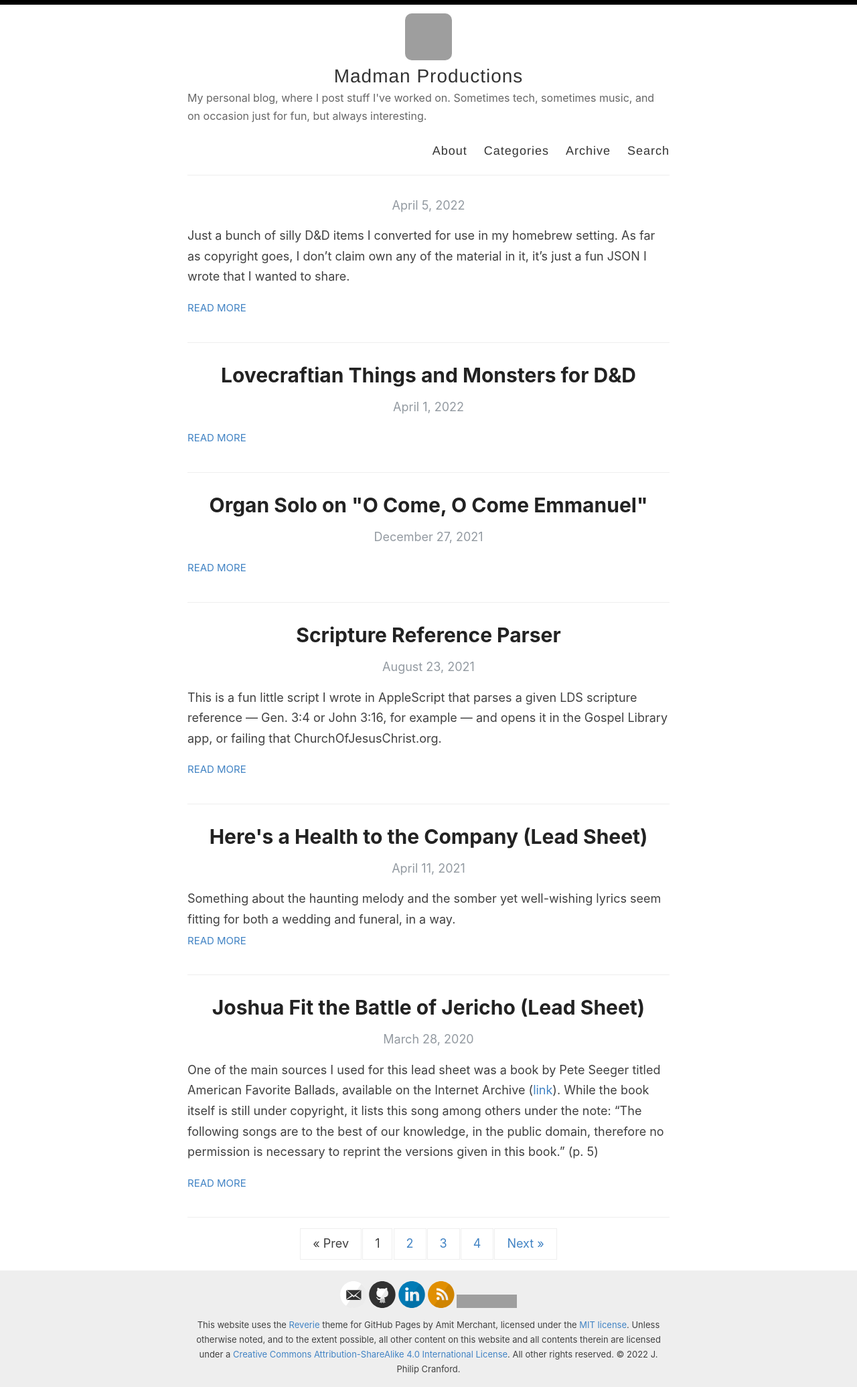
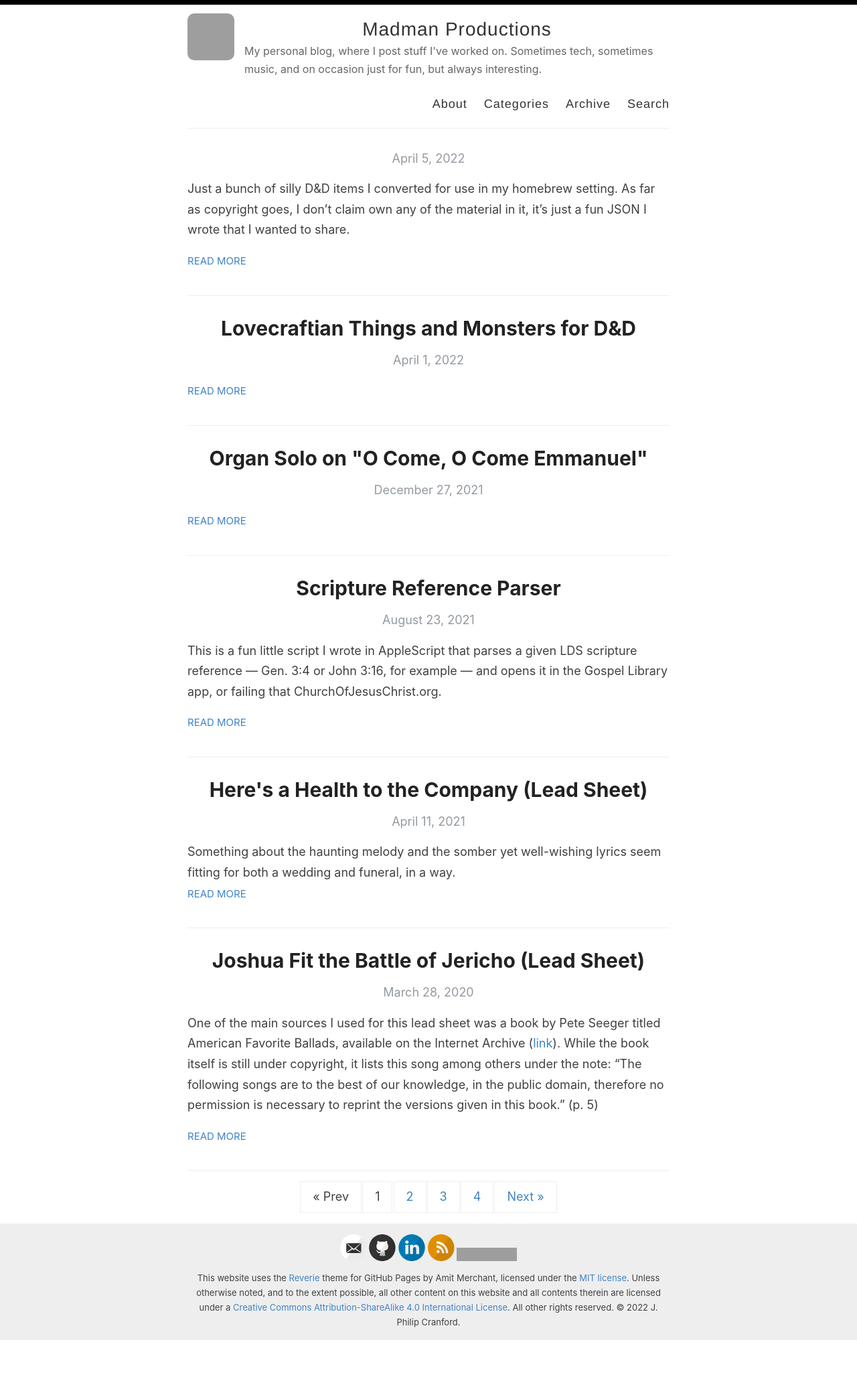
Before and after one commit to jpcranford/jpcranford.github.io, a Jekyll site: the page built from index.html, in a window 1280 px wide. Shown: the whole page at 67% size. Built offline with Jekyll 4.4.1, drawn with Linux system fonts in a browser that asks for light colours; the list of posts is cut into pages by our own code; after the commit the page ends 2001 px from its top, so only the background shows below that; grey boxes are pictures that could not be loaded.

Commit message:
Bring back compact header bar

```diff
--- a/assets/style.scss
+++ b/assets/style.scss
@@ -278,16 +278,16 @@ p > img {
 }
 
 .site-avatar {
-  // float: left;
+  float: left;
   width: 70px;
   height: 70px;
-  // margin-right: 15px;
+  margin-right: 15px;
 
-  // @include mobile {
+  @include mobile {
     float: none;
     display: block;
     margin: 0 auto;
-  // }
+  }
 
   img {
     border-radius: 10px;
```
